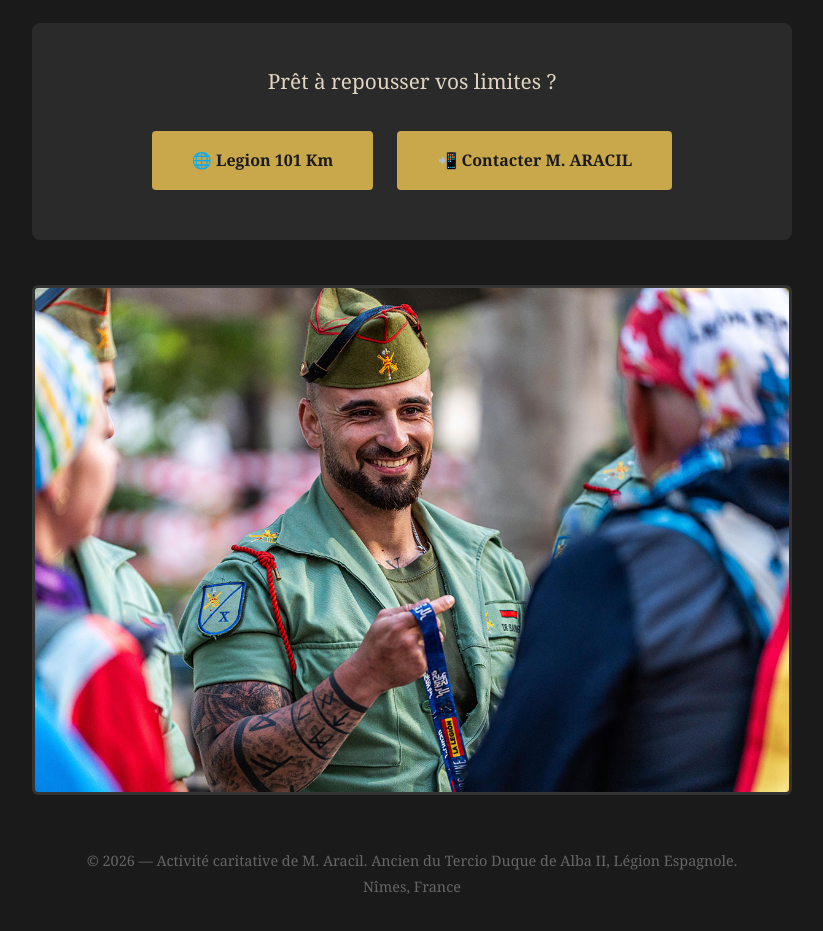
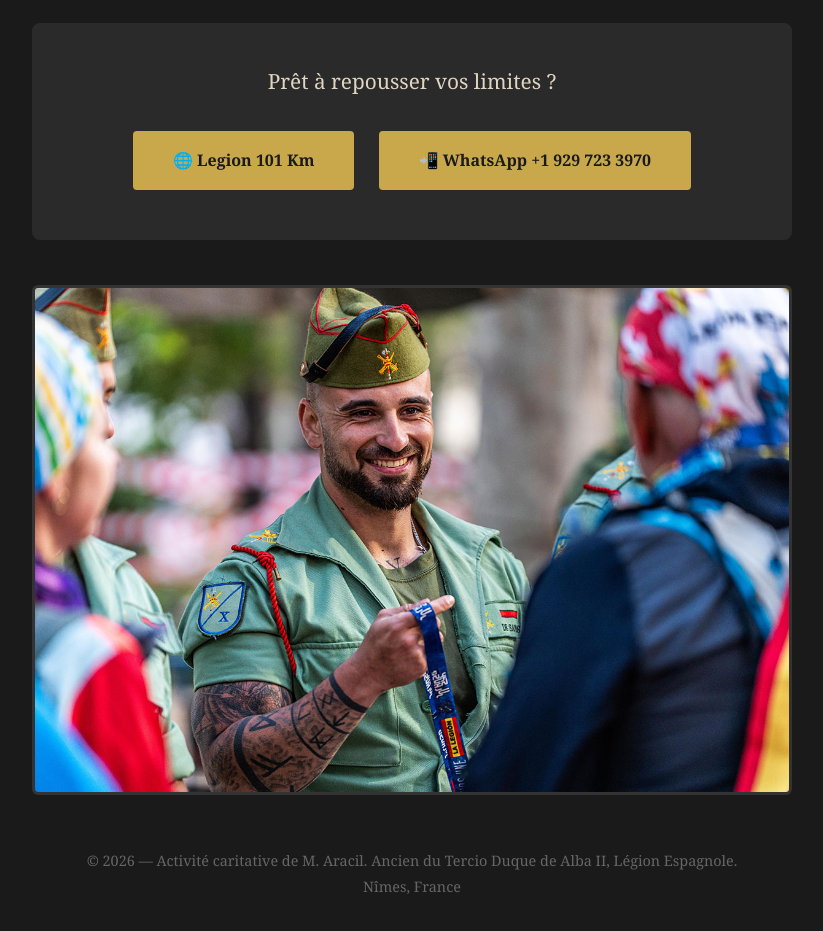
Before and after one commit to ARACIL777/blog-legionario, a plain HTML site: page index.html in a window 1280 px wide. Shown: the part 3760-4691 px from the top of the page, without its empty margins (228-1051 px from the left). Drawn offline with Linux system fonts and the light colour scheme.

Commit message:
Reemplazar Telegram por WhatsApp +1 929 723 3970

```diff
--- a/index.html
+++ b/index.html
@@ -84,7 +84,7 @@
 <h2>🔥 Places Illimitées</h2>
 <div class="cta">
 <p style="font-size: 1.3em; margin-bottom: 20px;">Prêt à repousser vos limites ?</p>
-<a href="https://www.lalegion101.com/" target="_blank">🌐 Legion 101 Km</a> <a href="https://t.me/Aracil_pro_bot" target="_blank">📲 Contacter M. ARACIL</a></div>
+<a href="https://www.lalegion101.com/" target="_blank">🌐 Legion 101 Km</a> <a href="https://wa.me/19297233970" target="_blank">📲 WhatsApp +1 929 723 3970</a></div>
 <img src="images/Legionario entregando una medalla a los participantes.jpg" alt="Legionario entregando medalla" />
 <div class="footer">
 <p>© 2026 — Activité caritative de M. Aracil. Ancien du Tercio Duque de Alba II, Légion Espagnole.</p>
```
